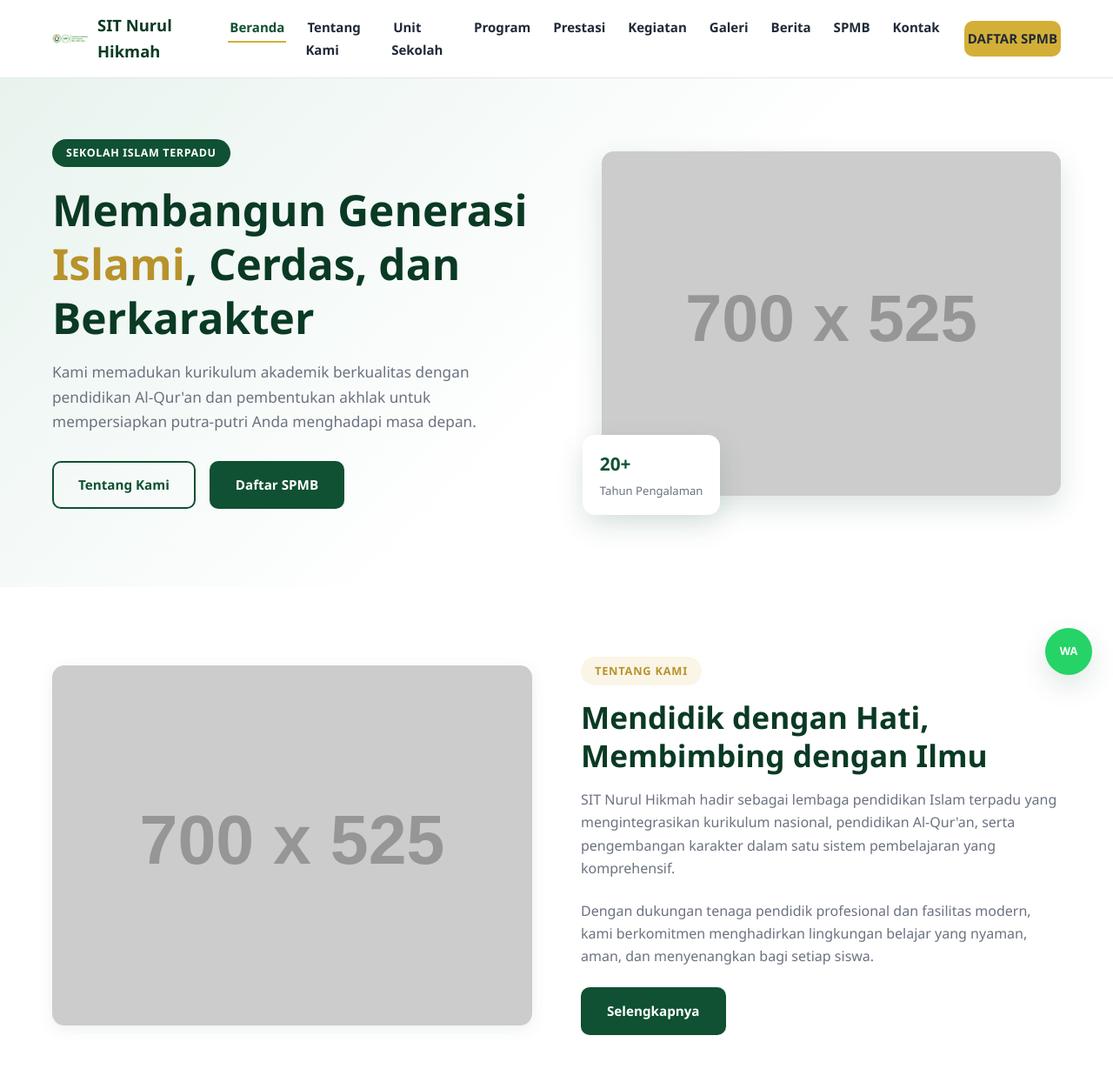
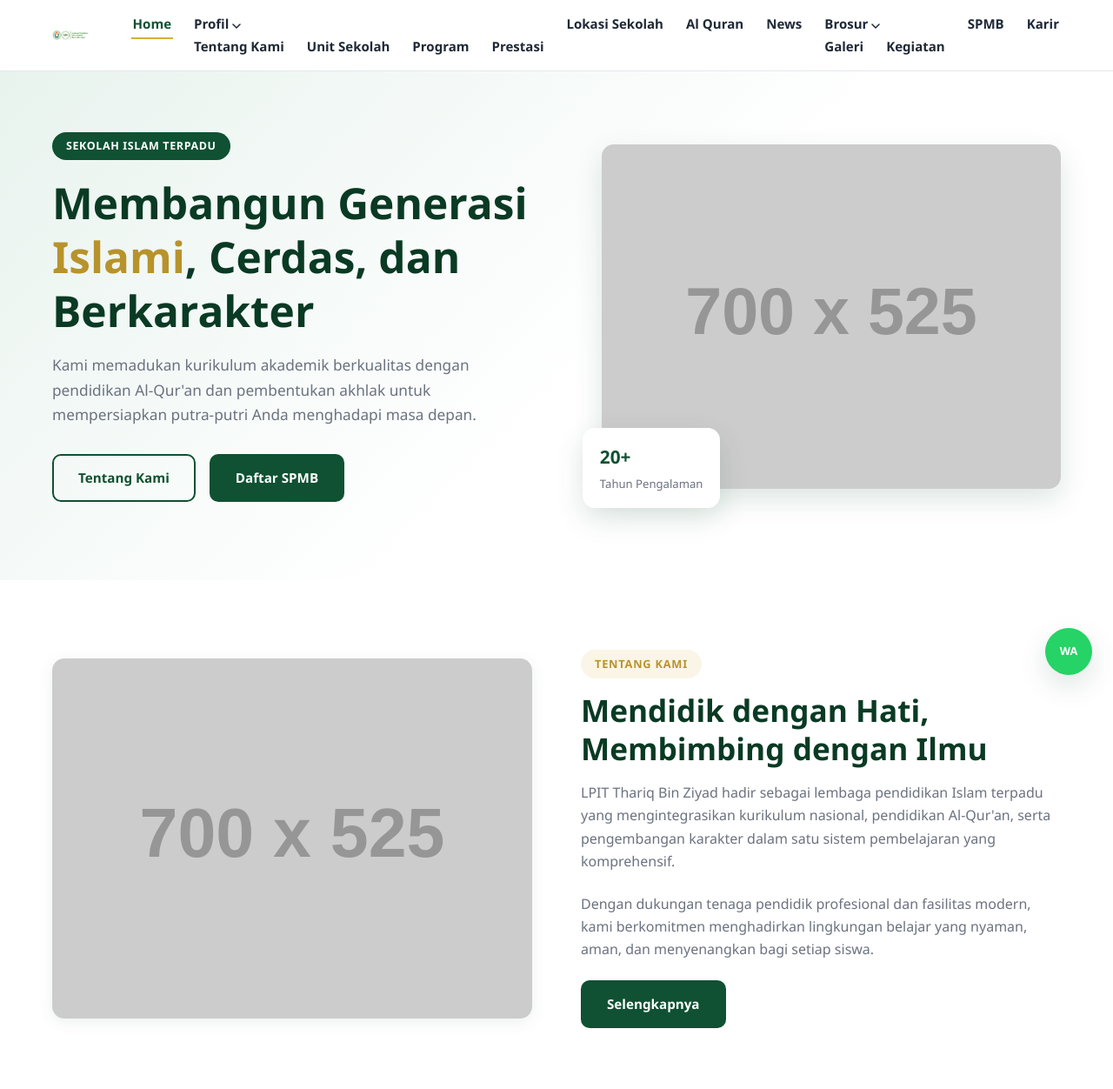
Before and after one commit to Jayszrs/school-website, a PHP site: page /school-website/index.php in a window 1280 px wide. Shown: the top 1252 px of the page at 87% size. Run offline with PHP 8.4, Linux system fonts and the light colour scheme; data comes from the database, SQL or seed files in the repository; grey boxes labelled with a size stand in for pictures from a placeholder-image service; some libraries are stand-ins or nearby versions.

Commit message:
feat: initialize database configuration and site header component with dynamic navigation

```diff
--- a/includes/config.php
+++ b/includes/config.php
@@ -28,15 +28,15 @@ try {
 }
 
 // ==== PENGATURAN UMUM WEBSITE ====
-define('SITE_NAME', 'SIT Nurul Hikmah');
-define('SITE_TAGLINE', 'Membangun Generasi Islami, Cerdas, dan Berkarakter');
+define('SITE_NAME', 'LPIT Thariq Bin Ziyad');
+define('SITE_TAGLINE', 'Lembaga Pendidikan Islam Terpadu — Membentuk Generasi Qurani, Cerdas, dan Berkarakter');
 define('SITE_URL', 'http://localhost/school-website');
 define('SITE_PHONE', '(021) 1234-5678');
 define('SITE_WHATSAPP', '6281234567890');
-define('SITE_EMAIL', 'info@nurulhikmah.sch.id');
+define('SITE_EMAIL', 'info@thariqbinziyad.sch.id');
 define('SITE_ADDRESS', 'Jl. Pendidikan Raya No. 45, Cikarang, Jawa Barat');
-define('SITE_INSTAGRAM', 'https://instagram.com/sitnurulhikmah');
-define('SITE_YOUTUBE', 'https://youtube.com/@sitnurulhikmah');
+define('SITE_INSTAGRAM', 'https://instagram.com/lpitthariqbinziyad');
+define('SITE_YOUTUBE', 'https://youtube.com/@lpitthariqbinziyad');
 
 // Helper untuk output aman (mencegah XSS)
 function esc($string) {
@@ -54,18 +54,31 @@ function tanggal_indo($tanggal) {
     return date('d', $timestamp) . ' ' . $bulan[(int)date('n', $timestamp)] . ' ' . date('Y', $timestamp);
 }
 
-// Menu navigasi (dipakai di header.php agar konsisten & mudah menandai halaman aktif)
+// Menu navigasi dengan dropdown support
+// String value = link biasa, Array value = dropdown menu
 $nav_menu = [
-    'index.php'    => 'Beranda',
-    'tentang.php'  => 'Tentang Kami',
-    'unit.php'     => 'Unit Sekolah',
-    'program.php'  => 'Program',
-    'prestasi.php' => 'Prestasi',
-    'kegiatan.php' => 'Kegiatan',
-    'galeri.php'   => 'Galeri',
-    'berita.php'   => 'Berita',
+    'index.php'    => 'Home',
+    'profil'       => [
+        'label' => 'Profil',
+        'children' => [
+            'tentang.php'  => 'Tentang Kami',
+            'unit.php'     => 'Unit Sekolah',
+            'program.php'  => 'Program',
+            'prestasi.php' => 'Prestasi',
+        ]
+    ],
+    'kontak.php'   => 'Lokasi Sekolah',
+    '#alquran'     => 'Al Quran',
+    'berita.php'   => 'News',
+    'brosur'       => [
+        'label' => 'Brosur',
+        'children' => [
+            'galeri.php'    => 'Galeri',
+            'kegiatan.php'  => 'Kegiatan',
+        ]
+    ],
     'spmb.php'     => 'SPMB',
-    'kontak.php'   => 'Kontak',
+    '#karir'       => 'Karir',
 ];
 
 $current_page = basename($_SERVER['PHP_SELF']);
--- a/includes/header.php
+++ b/includes/header.php
@@ -5,15 +5,17 @@
 <meta name="viewport" content="width=device-width, initial-scale=1.0">
 <title><?php echo isset($page_title) ? esc($page_title) . ' - ' . SITE_NAME : SITE_NAME; ?></title>
 <meta name="description" content="<?php echo esc(SITE_TAGLINE); ?>">
+<link rel="preconnect" href="https://fonts.googleapis.com">
+<link rel="preconnect" href="https://fonts.gstatic.com" crossorigin>
+<link href="https://fonts.googleapis.com/css2?family=Inter:wght@400;500;600;700;800;900&display=swap" rel="stylesheet">
 <link rel="stylesheet" href="<?php echo SITE_URL; ?>/assets/css/style.css">
 </head>
 <body>
 
-<header class="site-header">
+<header class="site-header" id="siteHeader">
     <div class="container header-inner">
         <a href="<?php echo SITE_URL; ?>/index.php" class="brand">
             <img src="<?php echo SITE_URL; ?>/assets/images/logo.png" alt="Logo <?php echo esc(SITE_NAME); ?>" class="brand-logo" onerror="this.style.display='none'">
-            <span class="brand-name"><?php echo esc(SITE_NAME); ?></span>
         </a>
 
         <button class="nav-toggle" id="navToggle" aria-label="Buka menu" aria-expanded="false">
@@ -22,21 +24,48 @@
 
         <nav class="main-nav" id="mainNav">
             <ul>
-                <?php foreach ($nav_menu as $file => $label): ?>
-                <li>
-                    <a href="<?php echo SITE_URL . '/' . $file; ?>" class="<?php echo ($current_page === $file) ? 'active' : ''; ?>">
-                        <?php echo esc($label); ?>
-                    </a>
-                </li>
+                <?php foreach ($nav_menu as $file => $item): ?>
+                    <?php if (is_array($item)): ?>
+                    <!-- Dropdown menu item -->
+                    <li class="has-dropdown">
+                        <a href="javascript:void(0)" class="dropdown-trigger <?php
+                            // Mark active if current page is one of the children
+                            $childActive = false;
+                            foreach ($item['children'] as $cf => $cl) {
+                                if ($current_page === $cf) { $childActive = true; break; }
+                            }
+                            echo $childActive ? 'active' : '';
+                        ?>">
+                            <?php echo esc($item['label']); ?>
+                            <svg class="dropdown-arrow" width="10" height="6" viewBox="0 0 10 6" fill="none"><path d="M1 1L5 5L9 1" stroke="currentColor" stroke-width="1.5" stroke-linecap="round" stroke-linejoin="round"/></svg>
+                        </a>
+                        <ul class="dropdown-menu">
+                            <?php foreach ($item['children'] as $childFile => $childLabel): ?>
+                            <li>
+                                <a href="<?php echo SITE_URL . '/' . $childFile; ?>" class="<?php echo ($current_page === $childFile) ? 'active' : ''; ?>">
+                                    <?php echo esc($childLabel); ?>
+                                </a>
+                            </li>
+                            <?php endforeach; ?>
+                        </ul>
+                    </li>
+                    <?php else: ?>
+                    <!-- Regular menu item -->
+                    <li>
+                        <a href="<?php echo SITE_URL . '/' . $file; ?>" class="<?php echo ($current_page === $file) ? 'active' : ''; ?>">
+                            <?php echo esc($item); ?>
+                        </a>
+                    </li>
+                    <?php endif; ?>
                 <?php endforeach; ?>
             </ul>
-            <a href="<?php echo SITE_URL; ?>/form-spmb.php" class="btn btn-gold nav-cta">DAFTAR SPMB</a>
         </nav>
     </div>
 </header>
 
 <script>
 document.addEventListener('DOMContentLoaded', function () {
+    // Mobile nav toggle
     var toggle = document.getElementById('navToggle');
     var nav = document.getElementById('mainNav');
     toggle.addEventListener('click', function () {
@@ -44,5 +73,27 @@ document.addEventListener('DOMContentLoaded', function () {
         toggle.classList.toggle('active');
         toggle.setAttribute('aria-expanded', isOpen ? 'true' : 'false');
     });
+
+    // Dropdown toggle for mobile
+    var dropdownTriggers = document.querySelectorAll('.dropdown-trigger');
+    dropdownTriggers.forEach(function(trigger) {
+        trigger.addEventListener('click', function(e) {
+            if (window.innerWidth <= 768) {
+                e.preventDefault();
+                var parent = this.closest('.has-dropdown');
+                parent.classList.toggle('dropdown-open');
+            }
+        });
+    });
+
+    // Header shrink on scroll
+    var header = document.getElementById('siteHeader');
+    window.addEventListener('scroll', function() {
+        if (window.scrollY > 50) {
+            header.classList.add('scrolled');
+        } else {
+            header.classList.remove('scrolled');
+        }
+    });
 });
 </script>
```
